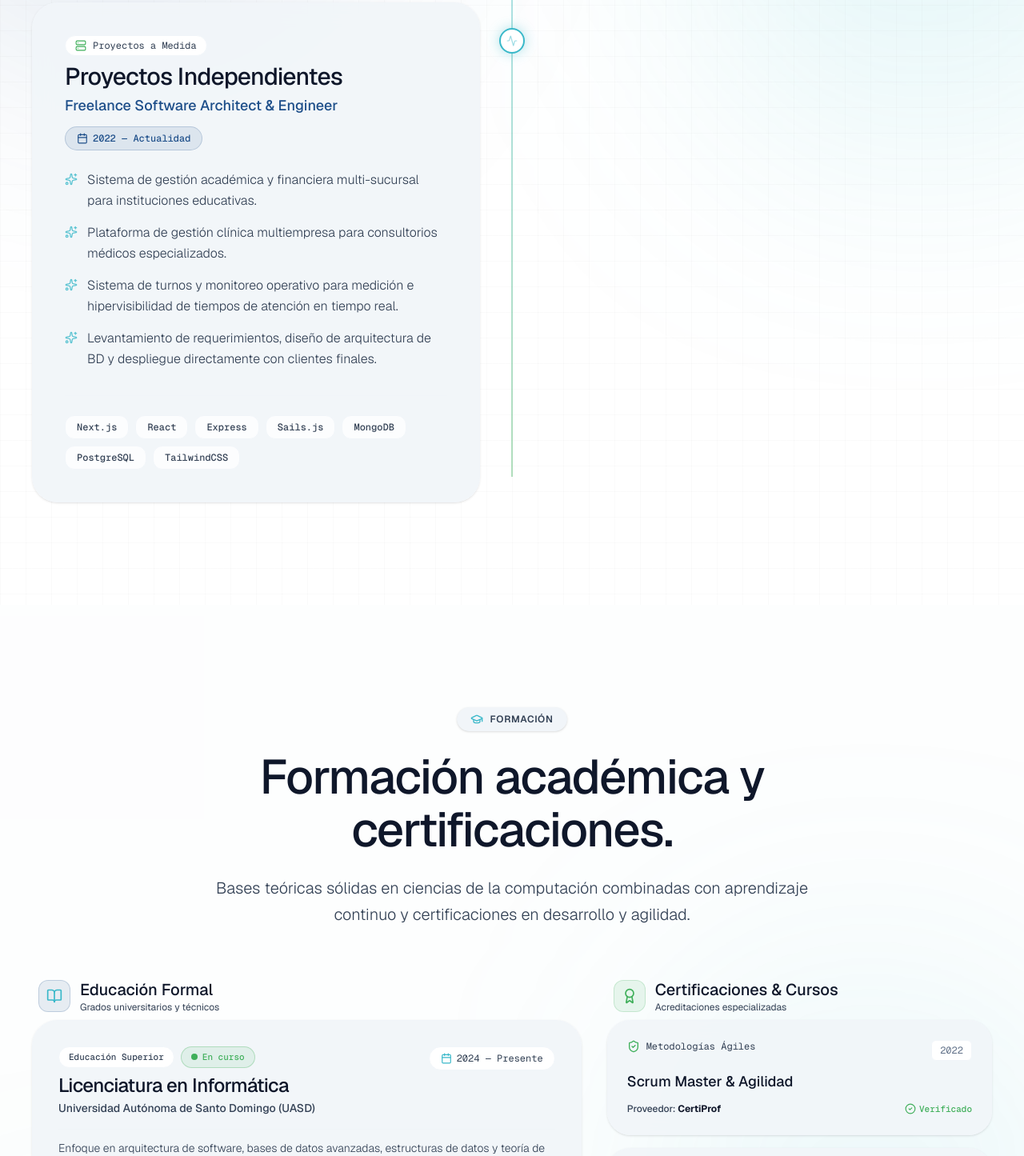
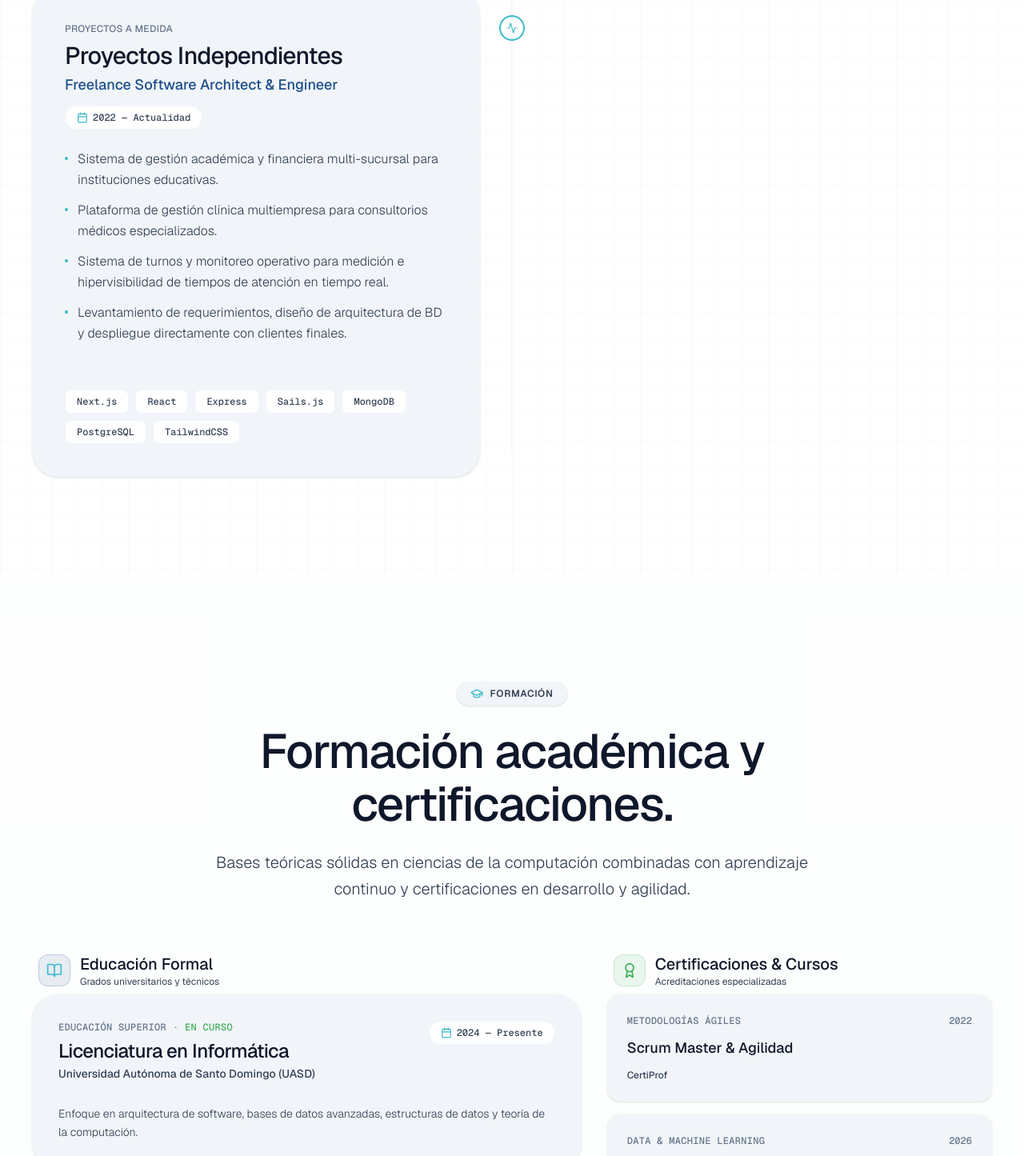
Before and after one commit to anderlfrias/portfolio, a Next.js app: page / in a window 1280 px wide. Shown: the part 3295-4740 px from the top of the page at 80% size. Built offline with nearby package versions, Linux system fonts and the light colour scheme.

Commit message:
update: se edito el diseño de experiencias y educacion

```diff
--- a/content/experience.ts
+++ b/content/experience.ts
@@ -1,7 +1,7 @@
 export interface ExperienceMetric {
   value: string;
   label: string;
-  iconName: 'Terminal' | 'Database' | 'Cpu' | 'GitBranch';
+  iconName: 'Terminal' | 'Database';
 }
 
 export interface ExperienceItem {
--- a/sections/Education.tsx
+++ b/sections/Education.tsx
@@ -1,17 +1,12 @@
 import React from 'react';
-import { GraduationCap, Award, Calendar, CheckCircle2, BookOpen, ShieldCheck } from 'lucide-react';
+import { GraduationCap, Award, Calendar, BookOpen } from 'lucide-react';
 import { EDUCATION_CONTENT } from '@/content/education';
 
 export default function Education() {
   return (
-    <section id="educacion" className="py-24 md:py-32 px-6 relative overflow-hidden bg-bg-sec/30">
-      {/* Decorative background glow */}
-      <div className="absolute top-1/3 right-[-5%] w-[40%] h-[40%] bg-blue-inter/10 blur-[140px] rounded-full pointer-events-none"></div>
-      <div className="absolute bottom-10 left-[-5%] w-[35%] h-[35%] bg-green-accent/10 blur-[140px] rounded-full pointer-events-none"></div>
+    <section id="educacion" className="py-24 md:py-32 px-6 bg-bg-sec/30">
+      <div className="max-w-[1200px] mx-auto">
 
-      <div className="max-w-[1200px] mx-auto relative z-10">
-
-        {/* 1. INTRO BLOCK */}
         <div className="max-w-3xl mx-auto text-center space-y-6 mb-16">
           <div className="inline-flex items-center gap-2 px-4 py-1.5 rounded-full bg-surface border border-surface shadow-sm text-text-sec text-xs font-semibold tracking-wider uppercase">
             <GraduationCap className="w-4 h-4 text-blue-inter" />
@@ -27,10 +22,8 @@ export default function Education() {
           </p>
         </div>
 
-        {/* 2. DUAL BENTO GRID: Formal Education vs Certifications */}
         <div className="grid grid-cols-1 lg:grid-cols-12 gap-8">
 
-          {/* Left Block: Formal Education (7 Cols) */}
           <div className="lg:col-span-7 space-y-6">
             <div className="flex items-center gap-3 mb-2 px-2">
               <div className="w-10 h-10 rounded-xl bg-blue-base/10 border border-blue-base/20 flex items-center justify-center text-blue-inter">
@@ -46,25 +39,17 @@ export default function Education() {
               {EDUCATION_CONTENT.degrees.map((degree, i) => (
                 <div
                   key={i}
-                  className="group relative p-8 rounded-[2rem] bg-surface/90 backdrop-blur-md border border-surface shadow-sm hover:shadow-[0_0_30px_rgba(57,184,201,0.12)] hover:border-blue-inter/40 transition-all duration-500"
+                  className="p-8 rounded-[2rem] bg-surface border border-surface shadow-sm hover:shadow-lg hover:-translate-y-1 transition-all duration-300"
                 >
                   <div className="flex flex-wrap items-start justify-between gap-4 mb-4">
                     <div>
-                      <div className="flex items-center gap-2 mb-1.5 flex-wrap">
-                        <span className="px-3 py-1 rounded-full text-[11px] font-mono font-medium bg-bg-main border border-surface text-text-sec">
-                          {degree.tag}
-                        </span>
+                      <div className="flex items-center gap-2 mb-1.5 flex-wrap text-xs font-mono font-medium text-text-disabled uppercase tracking-wide">
+                        <span>{degree.tag}</span>
                         {degree.isCurrent && (
-                          <span className="inline-flex items-center gap-1.5 px-3 py-1 rounded-full text-[11px] font-mono font-medium bg-green-accent/10 border border-green-accent/30 text-green-accent">
-                            <span className="relative flex h-2 w-2">
-                              <span className="animate-ping absolute inline-flex h-full w-full rounded-full bg-green-accent opacity-75"></span>
-                              <span className="relative inline-flex rounded-full h-2 w-2 bg-green-accent"></span>
-                            </span>
-                            {degree.status}
-                          </span>
+                          <span className="text-green-accent">· {degree.status}</span>
                         )}
                       </div>
-                      <h4 className="text-2xl font-medium text-text-main tracking-tight group-hover:text-blue-base transition-colors">
+                      <h4 className="text-2xl font-medium text-text-main tracking-tight">
                         {degree.title}
                       </h4>
                       <p className="text-sm font-medium text-text-sec mt-0.5">
@@ -72,14 +57,14 @@ export default function Education() {
                       </p>
                     </div>
 
-                    <div className="inline-flex items-center gap-1.5 px-3.5 py-1.5 rounded-full bg-bg-main border border-surface text-xs font-mono text-text-sec shrink-0">
+                    <div className="inline-flex items-center gap-1.5 px-3.5 py-1.5 rounded-full bg-bg-main border border-surface text-text-sec text-xs font-mono font-medium shrink-0">
                       <Calendar className="w-3.5 h-3.5 text-blue-inter" />
                       <span>{degree.period}</span>
                     </div>
                   </div>
 
                   {degree.description && (
-                    <p className="text-sm text-text-sec leading-relaxed font-light pt-3 border-t border-surface/60">
+                    <p className="text-sm text-text-sec leading-relaxed font-light pt-3 border-t border-surface">
                       {degree.description}
                     </p>
                   )}
@@ -88,7 +73,6 @@ export default function Education() {
             </div>
           </div>
 
-          {/* Right Block: Certifications & Continuous Learning (5 Cols) */}
           <div className="lg:col-span-5 space-y-6">
             <div className="flex items-center gap-3 mb-2 px-2">
               <div className="w-10 h-10 rounded-xl bg-green-accent/10 border border-green-accent/20 flex items-center justify-center text-green-accent">
@@ -104,39 +88,30 @@ export default function Education() {
               {EDUCATION_CONTENT.courses.map((course, i) => (
                 <div
                   key={i}
-                  className="group p-6 rounded-[1.8rem] bg-surface/90 backdrop-blur-md border border-surface shadow-sm hover:shadow-[0_0_25px_rgba(57,184,201,0.12)] hover:border-blue-inter/40 transition-all duration-300"
+                  className="p-6 rounded-2xl bg-surface border border-surface shadow-sm hover:shadow-md transition-shadow duration-300"
                 >
                   <div className="flex items-start justify-between gap-4 mb-3">
-                    <div className="flex items-center gap-2">
-                      <ShieldCheck className="w-4 h-4 text-green-accent shrink-0" />
-                      <span className="text-xs font-mono text-text-sec">
-                        {course.category}
-                      </span>
-                    </div>
-                    <span className="px-2.5 py-1 rounded-md bg-bg-main border border-surface text-xs font-mono text-text-disabled">
+                    <span className="text-xs font-mono font-medium text-text-disabled uppercase tracking-wide">
+                      {course.category}
+                    </span>
+                    <span className="text-xs font-mono font-medium text-text-disabled">
                       {course.year}
                     </span>
                   </div>
 
-                  <h4 className="text-lg font-medium text-text-main mb-1 group-hover:text-blue-inter transition-colors">
+                  <h4 className="text-lg font-medium text-text-main mb-1">
                     {course.name}
                   </h4>
 
-                  <div className="flex items-center justify-between text-xs text-text-sec font-medium pt-2">
-                    <span>Proveedor: <strong className="text-text-main">{course.provider}</strong></span>
-                    {course.verified && (
-                      <span className="flex items-center gap-1 text-green-accent font-mono text-[11px]">
-                        <CheckCircle2 className="w-3.5 h-3.5" /> Verificado
-                      </span>
-                    )}
-                  </div>
+                  <p className="text-xs text-text-sec font-medium pt-2">{course.provider}</p>
                 </div>
               ))}
             </div>
 
-            {/* Continuous Learning Card */}
-            <div className="p-6 rounded-[1.8rem] bg-gradient-to-br from-blue-base/10 via-surface to-blue-inter/10 border border-blue-base/20 shadow-sm text-center">
-              <p className="text-xs font-mono text-blue-inter mb-1">AUTOAPRENDIZAJE CONTINUO</p>
+            <div className="p-6 rounded-2xl bg-surface border border-surface text-center">
+              <p className="text-xs font-mono font-medium text-blue-inter uppercase tracking-wide mb-1">
+                Autoaprendizaje continuo
+              </p>
               <p className="text-sm text-text-sec font-light">
                 Constantemente perfeccionando habilidades en nuevas tecnologías, arquitectura de sistemas y seguridad.
               </p>
--- a/sections/Experience.tsx
+++ b/sections/Experience.tsx
@@ -1,27 +1,19 @@
 import React from 'react';
-import { Briefcase, Terminal, Database, Cpu, GitBranch, Code2, Server, Calendar, Sparkles, Activity } from 'lucide-react';
+import { Briefcase, Terminal, Database, Calendar, Activity } from 'lucide-react';
 import { EXPERIENCE_CONTENT, ExperienceMetric } from '@/content/experience';
 
 const metricIconMap: Record<ExperienceMetric['iconName'], React.ReactNode> = {
   Terminal: <Terminal className="w-5 h-5" />,
   Database: <Database className="w-5 h-5" />,
-  Cpu: <Cpu className="w-5 h-5" />,
-  GitBranch: <GitBranch className="w-5 h-5" />,
 };
 
 export default function Experience() {
   return (
     <section id="experiencia" className="py-24 md:py-32 px-6 relative overflow-hidden bg-bg-main">
-      {/* Background ambient glowing mesh (Antigravity vibe) */}
-      <div className="absolute top-1/4 left-[-10%] w-[45%] h-[45%] bg-blue-base/15 blur-[140px] rounded-full pointer-events-none"></div>
-      <div className="absolute bottom-1/4 right-[-10%] w-[40%] h-[40%] bg-blue-inter/15 blur-[140px] rounded-full pointer-events-none"></div>
-
-      {/* Subtle grid pattern background */}
       <div className="absolute inset-0 bg-[linear-gradient(to_right,#8080800a_1px,transparent_1px),linear-gradient(to_bottom,#8080800a_1px,transparent_1px)] bg-[size:32px_32px] pointer-events-none"></div>
 
       <div className="max-w-[1200px] mx-auto relative z-10">
 
-        {/* 1. INTRO BLOCK */}
         <div className="max-w-3xl mx-auto text-center space-y-6 mb-16">
           <div className="inline-flex items-center gap-2 px-4 py-1.5 rounded-full bg-surface border border-surface shadow-sm text-text-sec text-xs font-semibold tracking-wider uppercase">
             <Briefcase className="w-4 h-4 text-blue-inter" />
@@ -37,18 +29,17 @@ export default function Experience() {
           </p>
         </div>
 
-        {/* 2. HIGH-TECH METRICS BLOCK */}
         <div className="grid grid-cols-1 sm:grid-cols-2 gap-6 mb-20 max-w-2xl mx-auto">
           {EXPERIENCE_CONTENT.metrics.map((metric, i) => (
             <div
               key={i}
-              className="group relative p-6 md:p-7 rounded-[1.8rem] bg-surface/80 backdrop-blur-md border border-surface shadow-sm hover:shadow-[0_0_30px_rgba(57,184,201,0.12)] hover:border-blue-inter/40 transition-all duration-500 flex items-center gap-5"
+              className="p-6 md:p-7 rounded-2xl bg-surface border border-surface shadow-sm hover:shadow-md transition-shadow duration-300 flex items-center gap-5"
             >
-              <div className="w-14 h-14 rounded-2xl bg-bg-main border border-surface flex items-center justify-center text-blue-inter shrink-0 group-hover:scale-110 group-hover:border-blue-inter/40 group-hover:shadow-[0_0_20px_rgba(57,184,201,0.25)] transition-all duration-300">
+              <div className="w-14 h-14 rounded-2xl bg-bg-main border border-surface flex items-center justify-center text-blue-inter shrink-0">
                 {metricIconMap[metric.iconName]}
               </div>
               <div>
-                <h4 className="text-3xl font-bold tracking-tight text-text-main group-hover:text-transparent group-hover:bg-clip-text group-hover:bg-gradient-to-r group-hover:from-blue-base group-hover:to-blue-inter transition-all duration-300">
+                <h4 className="text-3xl font-bold tracking-tight text-text-main">
                   {metric.value}
                 </h4>
                 <p className="text-xs md:text-sm text-text-sec font-medium leading-snug mt-0.5">
@@ -59,10 +50,8 @@ export default function Experience() {
           ))}
         </div>
 
-        {/* 3. INTERACTIVE CIRCUIT / TIMELINE HUB */}
         <div className="relative">
-          {/* Vertical Glowing Connector Line (Desk & Mobile) */}
-          <div className="absolute left-4 sm:left-8 md:left-1/2 top-4 bottom-8 -ml-px w-[2px] bg-gradient-to-b from-blue-base via-blue-inter to-green-accent opacity-40"></div>
+          <div className="absolute left-4 sm:left-8 md:left-1/2 top-4 bottom-8 -ml-px w-px bg-surface"></div>
 
           <div className="space-y-12 sm:space-y-16">
             {EXPERIENCE_CONTENT.experiences.map((exp, index) => {
@@ -72,61 +61,48 @@ export default function Experience() {
                   key={exp.id}
                   className={`relative flex flex-col md:flex-row items-start ${
                     isEven ? 'md:flex-row-reverse' : ''
-                  } group`}
+                  }`}
                 >
-                  {/* Timeline Node Marker */}
-                  <div className="absolute left-4 sm:left-8 md:left-1/2 -translate-x-1/2 top-8 z-20 flex items-center justify-center">
-                    <div className="relative flex items-center justify-center w-8 h-8 rounded-full bg-bg-main border-2 border-blue-inter text-blue-inter shadow-[0_0_15px_rgba(57,184,201,0.4)] group-hover:scale-125 group-hover:border-green-accent group-hover:text-green-accent transition-all duration-300">
-                      <Activity className="w-3.5 h-3.5 animate-pulse" />
-                    </div>
+                  <div className="absolute left-4 sm:left-8 md:left-1/2 -translate-x-1/2 top-8 z-10 flex items-center justify-center w-8 h-8 rounded-full bg-bg-main border-2 border-blue-inter text-blue-inter">
+                    <Activity className="w-3.5 h-3.5" />
                   </div>
 
-                  {/* Card Container */}
                   <div className="w-full md:w-[calc(50%-2.5rem)] pl-12 sm:pl-20 md:pl-0">
-                    <div className="relative p-8 md:p-10 rounded-[2rem] bg-surface/90 backdrop-blur-md border border-surface shadow-sm group-hover:shadow-[0_0_35px_rgba(30,79,138,0.15)] group-hover:border-blue-inter/40 transition-all duration-500 ease-out">
+                    <div className="p-8 md:p-10 rounded-[2rem] bg-surface border border-surface shadow-sm hover:shadow-lg hover:-translate-y-1 transition-all duration-300">
 
-                      {/* Top Meta Line: Position & Date Tag */}
                       <div className="flex flex-wrap items-start justify-between gap-3 mb-6">
                         <div>
-                          <div className="inline-flex items-center gap-2 mb-2 px-3 py-1 rounded-full bg-bg-main border border-surface text-xs font-mono text-text-sec">
-                            {exp.id === 'siglo-21' ? (
-                              <Code2 className="w-3.5 h-3.5 text-blue-inter" />
-                            ) : (
-                              <Server className="w-3.5 h-3.5 text-green-accent" />
-                            )}
-                            <span>{exp.type}</span>
-                          </div>
+                          <p className="text-xs font-medium text-text-disabled uppercase tracking-wide mb-2">
+                            {exp.type}
+                          </p>
                           <h3 className="text-2xl md:text-3xl font-medium tracking-tight text-text-main">
                             {exp.company}
                           </h3>
-                          <p className="text-base md:text-lg font-medium text-blue-base mt-1 flex items-center gap-2">
+                          <p className="text-base md:text-lg font-medium text-blue-base mt-1">
                             {exp.role}
                           </p>
                         </div>
 
-                        {/* Monospace Period Pill */}
-                        <div className="inline-flex items-center gap-1.5 px-3.5 py-1.5 rounded-full bg-blue-base/10 border border-blue-base/20 text-blue-base text-xs font-mono font-medium shrink-0">
-                          <Calendar className="w-3.5 h-3.5" />
+                        <div className="inline-flex items-center gap-1.5 px-3.5 py-1.5 rounded-full bg-bg-main border border-surface text-text-sec text-xs font-mono font-medium shrink-0">
+                          <Calendar className="w-3.5 h-3.5 text-blue-inter" />
                           <span>{exp.period}</span>
                         </div>
                       </div>
 
-                      {/* Highlights / Bullet Points */}
-                      <ul className="space-y-3.5 mb-8">
+                      <ul className="space-y-3 mb-8">
                         {exp.highlights.map((item, hIdx) => (
                           <li key={hIdx} className="flex items-start gap-3 text-text-sec leading-relaxed text-sm md:text-base font-light">
-                            <Sparkles className="w-4 h-4 text-blue-inter shrink-0 mt-1 opacity-80 group-hover:opacity-100 group-hover:scale-110 transition-all" />
+                            <span className="w-1 h-1 rounded-full bg-blue-inter shrink-0 mt-2.5"></span>
                             <span>{item}</span>
                           </li>
                         ))}
                       </ul>
 
-                      {/* Tech Stack Chips */}
                       <div className="pt-6 border-t border-surface flex flex-wrap gap-2">
                         {exp.techStack.map((tech, tIdx) => (
                           <span
                             key={tIdx}
-                            className="px-3.5 py-1.5 rounded-xl text-xs font-mono font-medium text-text-sec bg-bg-main/80 border border-surface hover:border-blue-inter/40 hover:text-blue-inter transition-all duration-300 cursor-default"
+                            className="px-3.5 py-1.5 rounded-lg text-xs font-mono font-medium text-text-sec bg-bg-main border border-surface hover:border-blue-inter/40 hover:text-blue-inter transition-colors duration-300 cursor-default"
                           >
                             {tech}
                           </span>
```
Also changed, not shown: .claude/launch.json (added).
